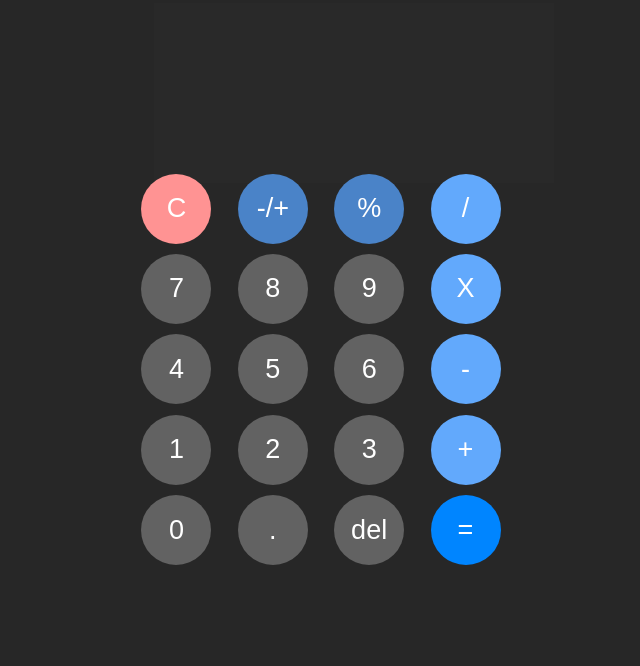
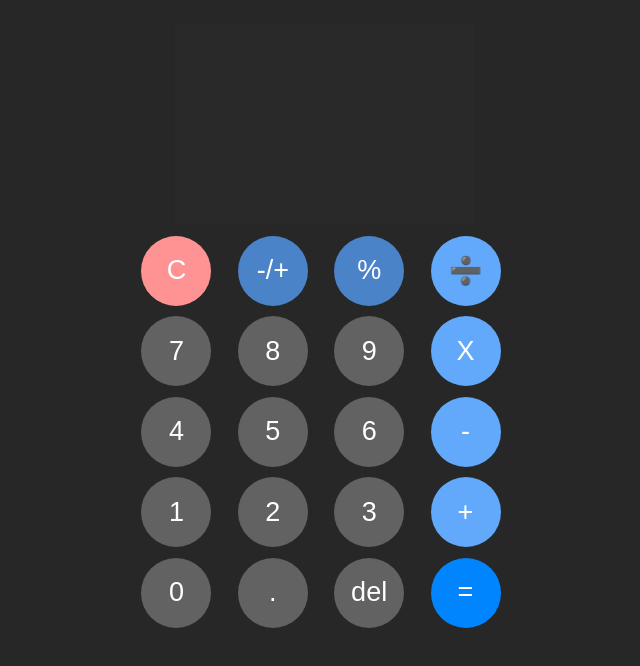
Before and after one commit to nikko-r/Calculator-Project, a plain HTML site: page index.html in a window 1280 px wide. Shown: the part 18-684 px from the top of the page, without its empty margins (319-959 px from the left). Drawn offline with Linux system fonts and the light colour scheme.

Commit message:
Refined CSS

```diff
--- a/index.html
+++ b/index.html
@@ -35,7 +35,7 @@
             </div>
             -->
             <button id="b-percent" class="numpad__button numpad__button--percent" type="button">%</button>
-            <button id="b-divide" class="numpad__op numpad__button numpad__button--divide" type="button">/</button>
+            <button id="b-divide" class="numpad__op numpad__button numpad__button--divide" type="button">➗</button>
             <button id="b-7" class="numpad__num numpad__button numpad__button--7" type="button">7</button>
             <button id="b-8" class="numpad__num numpad__button numpad__button--8" type="button">8</button>
             <button id="b-9" class="numpad__num numpad__button numpad__button--9" type="button">9</button>
--- a/script.js
+++ b/script.js
@@ -28,8 +28,8 @@ console.dir(bNumbers)
 
 
 const calculateTotal = () => {
-    // valueNum1.replaceAll('%', `/100`)
-    // valueNum2.replaceAll('%', `/100`)
+    valueNum1.replaceAll('%', '/100')
+    valueNum2.replaceAll('%', '/100')
     console.log(`logged ${valueNum1}`)
     console.log(`logged ${valueNum2}`)
     valueNum1 = parseFloat(valueNum1) //Converts both values from strings to numbers
@@ -40,7 +40,7 @@ const calculateTotal = () => {
         valueNum1 = valueNum1 - valueNum2
     } else if (valueOp == "X") {
         valueNum1 = valueNum1 * valueNum2
-    } else if (valueOp == "/") {
+    } else if (valueOp == "➗") {
         valueNum1 = valueNum1 / valueNum2
     }
     outputScreen.value = "" //Resetting the top screen
@@ -221,10 +221,11 @@ document.addEventListener('keypress', (event) => {
     var name = event.key;
     var code = event.code;
     if (name === 'c') {
-            // Do nothing.
         handleClearScreen()
     }
 })
+
+
 // if (event.ctrlKey) {
 //   alert(`Combination of ctrlKey + ${name} \n Key code Value: ${code}`);
 // } else {
--- a/style.scss
+++ b/style.scss
@@ -55,10 +55,10 @@ body {
 .screen-display {
     background-color: $numpad-color-grey-2;
     height: 150px;
-    width: 400px;
-    margin: 1rem;
+    width: 300px;
     border: 2 solid black;
     border-radius: 10px;
+    margin: 2rem;
 }
 
 .screen {
@@ -77,6 +77,7 @@ body {
         font-size: 2rem;
         text-align: right;
         color: white;
+        margin-top: 1rem;
     }
 }
 
@@ -120,6 +121,7 @@ body {
     grid-template-rows: 1fr 1fr 1fr 1fr 1fr;
     grid-row: 1/6;
     grid-column: 1/5;
+    margin-top: 3rem
 }
 
 .numpad {
```
Also changed, not shown: style.css, 1 other file. Lines whose indentation alone changed are shown as unchanged.
